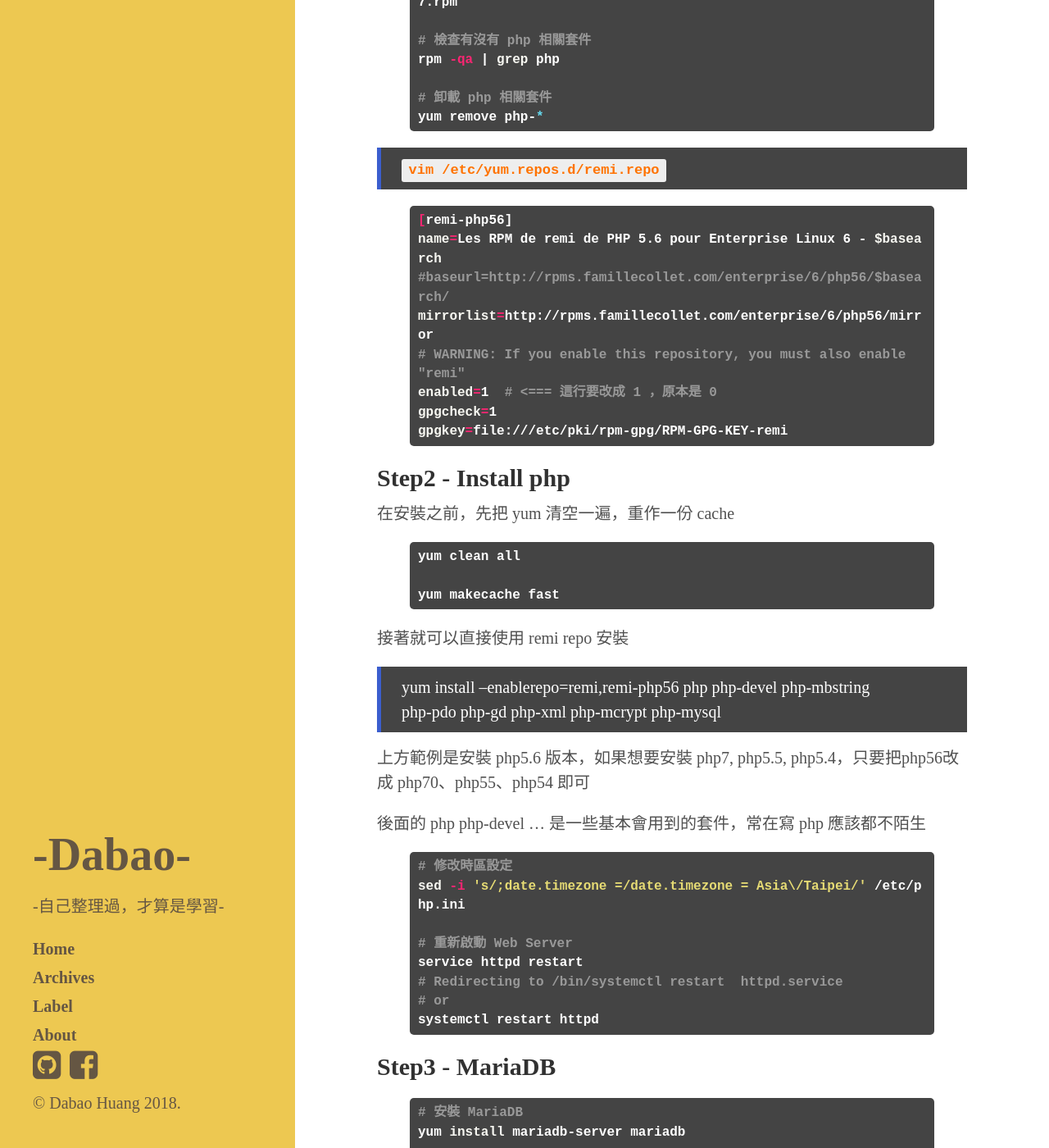
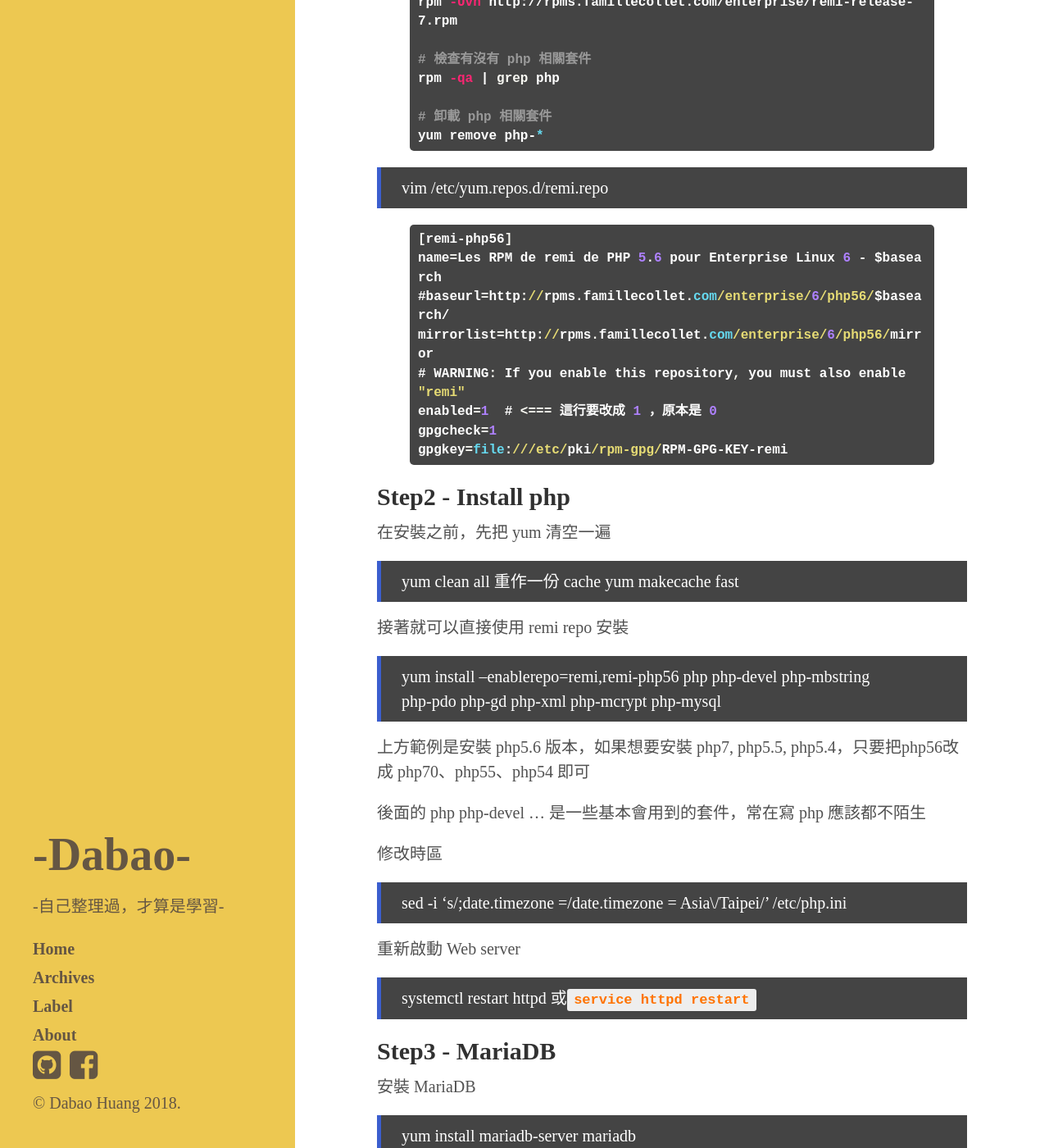
Before and after one commit to DabaoHuang/dabaohuang.github.io, a Jekyll site: the page built from _posts/2018-03-14-linux-red-hat-enterprice-php-mariadb-install.md, in a window 1280 px wide and 1400 px high, scrolled down 1018 px. Shown: the whole window at 82% size. Built offline with Jekyll 4.4.1, drawn with Linux system fonts in a browser that asks for light colours; nearby versions of some CDN libraries; comment, search, counter and statistics services are not loaded; some of the changed text lies outside the part shown.

```diff
--- a/_posts/2018-03-14-linux-red-hat-enterprice-php-mariadb-install.md
+++ b/_posts/2018-03-14-linux-red-hat-enterprice-php-mariadb-install.md
@@ -42,9 +43,9 @@ yum remove php-*
 
 {% endhighlight %}
 
- > `vim /etc/yum.repos.d/remi.repo`
+ > vim /etc/yum.repos.d/remi.repo
 
-{% highlight shell %}
+{% highlight vim %}
 [remi-php56]
 name=Les RPM de remi de PHP 5.6 pour Enterprise Linux 6 - $basearch
 #baseurl=http://rpms.famillecollet.com/enterprise/6/php56/$basearch/
@@ -58,13 +59,10 @@ gpgkey=file:///etc/pki/rpm-gpg/RPM-GPG-KEY-remi
 
 ## Step2 - Install php
 
-在安裝之前，先把 yum 清空一遍，重作一份 cache
-
-{% highlight shell %}
-yum clean all
-
-yum makecache fast
-{% endhighlight %}
+在安裝之前，先把 yum 清空一遍
+ > yum clean all
+重作一份 cache
+ > yum makecache fast
 
 接著就可以直接使用 remi repo 安裝
 
@@ -74,40 +72,32 @@ yum makecache fast
 
 後面的 php php-devel ... 是一些基本會用到的套件，常在寫 php 應該都不陌生
 
-{% highlight shell %}
+修改時區
+ > sed -i 's/;date.timezone =/date.timezone = Asia\/Taipei/' /etc/php.ini
 
-# 修改時區設定
-sed -i 's/;date.timezone =/date.timezone = Asia\/Taipei/' /etc/php.ini
-
-# 重新啟動 Web Server
-service httpd restart
-# Redirecting to /bin/systemctl restart  httpd.service
-# or
-systemctl restart httpd
-{% endhighlight %}
+重新啟動 Web server
+ > systemctl restart httpd
+或`service httpd restart`
 
 
 ## Step3 - MariaDB
 
-{% highlight shell %}
-# 安裝 MariaDB
-yum install mariadb-server mariadb
+安裝 MariaDB
+ > yum install mariadb-server mariadb
 
-#啟動 MariaDB
-systemctl start mariadb
+啟動 MariaDB
+ > systemctl start mariadb
 
-#初始化資料庫設定
-/usr/bin/mysql_secure_installation
+初始化資料庫設定
+ > /usr/bin/mysql_secure_installation
 
-#設定開機時啟動 MariaDB
-systemctl enable mariadb
-
-{% endhighlight %}
+設定開機時啟動 MariaDB
+ > systemctl enable mariadb
 
 
 ## Finish
 
- > `php --version`
+ > php --version
 
 {% highlight text %}
 PHP 5.6.34 (cli) (built: Feb 28 2018 10:16:58)
```
Also changed, not shown: other parts of _posts/2018-03-14-linux-red-hat-enterprice-php-mariadb-install.md (+2 -1 lines), _posts/2017-06-26-github-build-on-linux.md (+13 -0 lines), _posts/2018-01-22-a10-load-banlance.md (+2 -3 lines), public/css/custom.min.css.
